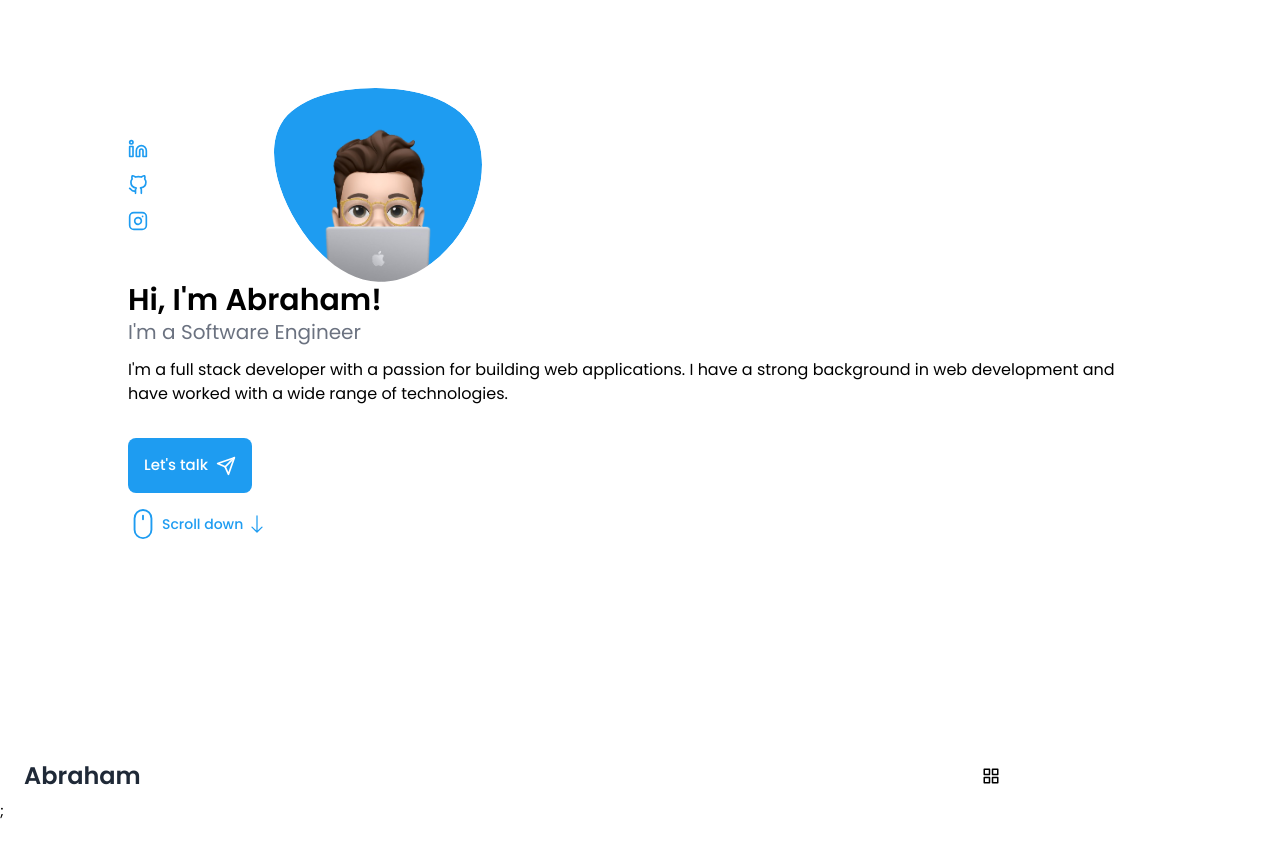
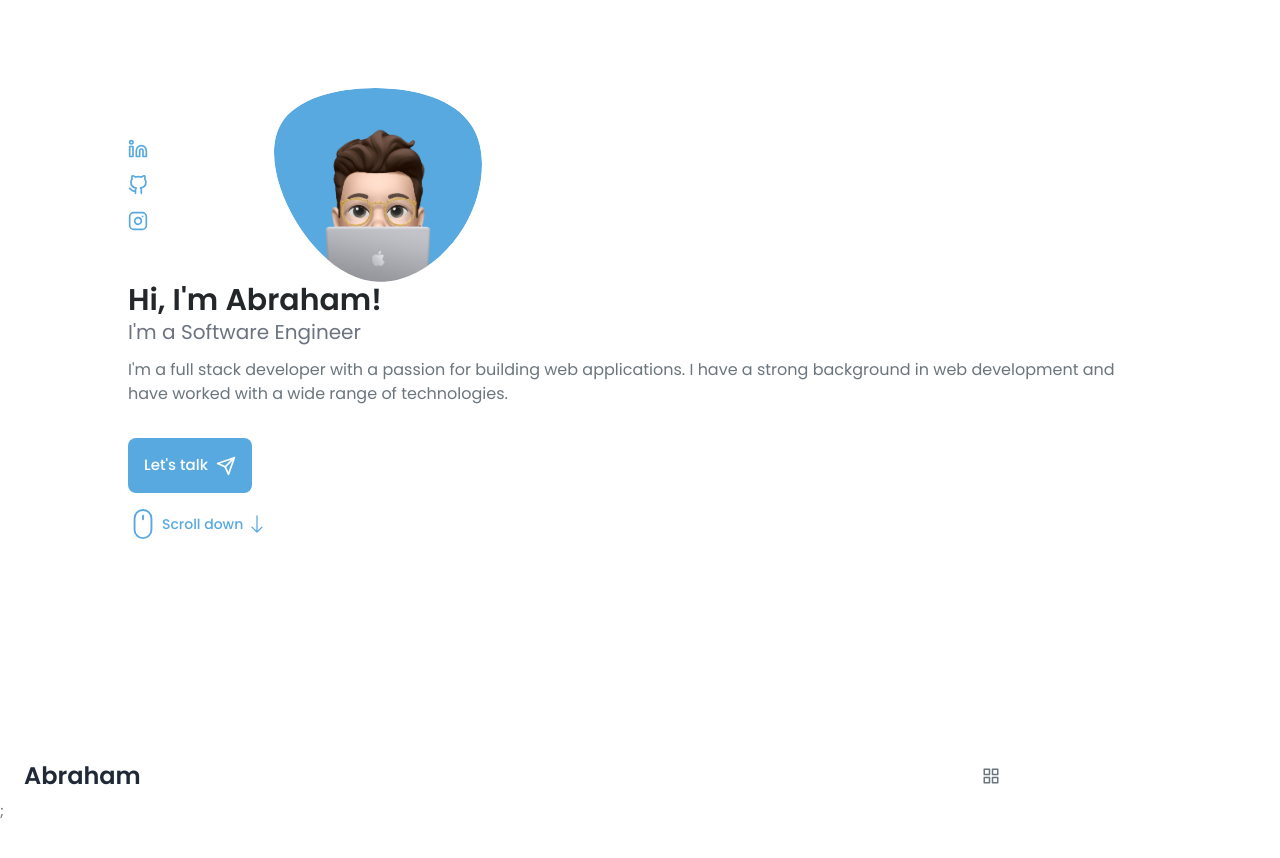
Before and after one commit to idkan/Portafolio, a Next.js app: page / in a window 1280 px wide. Shown: the top 858 px of the page. Before the commit the page ends 823 px from the top, so only its background shows below. Built offline with nearby package versions, Linux system fonts and the light colour scheme.

Commit message:
Added Color CSS variables and tailwind customize

```diff
--- a/styles/globals.css
+++ b/styles/globals.css
@@ -1,4 +1,4 @@
-@import url('https://fonts.googleapis.com/css2?family=Poppins:wght@400;500;600&display=swap');
+@import url("https://fonts.googleapis.com/css2?family=Poppins:wght@400;500;600&display=swap");
 
 @tailwind base;
 @tailwind components;
@@ -7,10 +7,17 @@
 :root,
 #root,
 #docs-root {
-    --hue-color: 204;
+    --main-color: 204;
 
-    --primary-color: hsl(var(--hue-color), 88%, 53%);
-    --secondary-color: hsl(var(--hue-color), 66%, 61%);
+    --first-color: hsl(var(--main-color), 69%, 61%);
+    --second-color: hsl(var(--main-color), 69%, 61%);
+    --first-color-alt: hsl(var(--main-color), 57%, 53%);
+    --first-color-light: hsl(var(--main-color), 92%, 85%);
+    --title-color: hsl(var(--main-color), 8%, 15%);
+    --text-color: hsl(var(--main-color), 8%, 45%);
+    --text-color-light: hsl(var(--main-color), 8%, 65%);
+    --input-color: hsl(var(--main-color), 70%, 96%);
+    --body-color: hsl(var(--main-color), 60%, 99%);
 }
 
 * {
@@ -24,6 +31,30 @@ html {
 }
 
 body {
-    font-family: 'Poppins', sans-serif;
+    margin: 0 0 3rem 0;
+    font-family: "Poppins", sans-serif;
     font-size: 0.938rem;
+    background-color: #fff;
+    color: var(--text-color);
 }
+
+h1,
+h2,
+h3,
+h4 {
+    color: var(--title-color);
+    font-weight: 600;
+}
+
+ul {
+    list-style: none;
+}
+
+a {
+    text-decoration: none;
+}
+
+img {
+    max-width: 100%;
+    height: auto;
+}
--- a/tailwind.config.js
+++ b/tailwind.config.js
@@ -6,18 +6,25 @@ module.exports = {
 	theme: {
 		extend: {
 			fontFamily: {
-				Poppins: ["Poppins", "sans-serif"],
+				"Poppins": ["Poppins", "sans-serif"],
 			},
 			colors: {
-				primary: "var(--primary-color)",
-				secondary: "var(--secondary-color)",
+				"primary": "var(--first-color)",
+				"primary-alt": "var(--first-color-alt)",
+				"primary-light": "var(--first-color-light)",
+				"secondary": "var(--second-color)",
+				"title": "var(--title-color)",
+				"text": "var(--text-color)",
+				"text-light": "var(--text-color-light)",
+				"input": "var(--input-color)",
+				"body": "var(--body-color)",
 			},
 			gridTemplateColumns: {
-				'home-social': 'max-content',
-				'home-content': '.5fr 3fr',
+				"home-social": "max-content",
+				"home-content": ".5fr 3fr",
 			},
 			gridColumn: {
-				'span-1/3': '1/3',
+				"span-1/3": "1/3",
 			}
 		},
 	},
```
